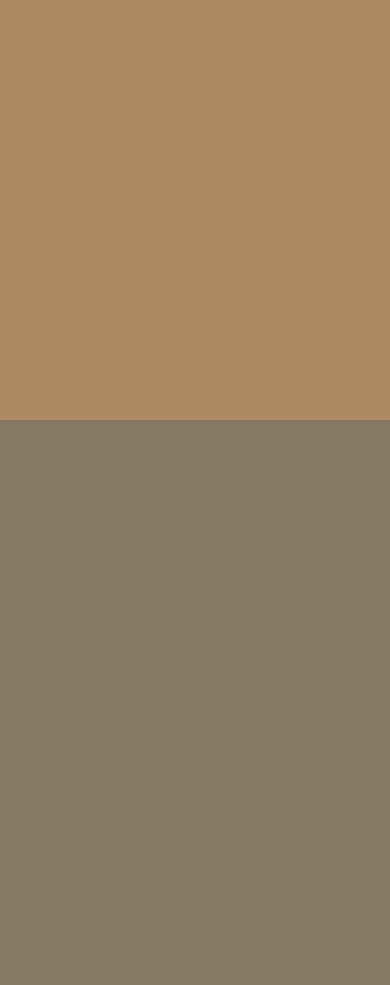
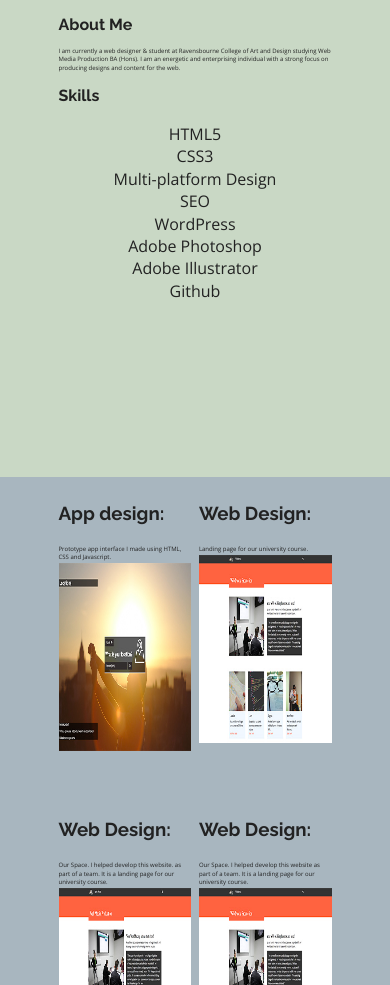
Before and after one commit to RajeevG96/Portfolio-Website, a plain HTML site: page index.html in a window 390 px wide. Shown: the part 1015-2000 px from the top of the page. Drawn offline with nearby package versions, Linux system fonts and the light colour scheme.

Commit message:
Stylesheet edits
(Mobile 1st)

```diff
--- a/css/style.css
+++ b/css/style.css
@@ -13,16 +13,22 @@ Look for PDF in portfolio assets folder
 
 /*Typography*/
 
+h1{
+    font-size: 1em;
+}
+
 h1, h2, h3, h4, h5 {
     font-family: 'Raleway', sans-serif;
 }
 
 p {
     font-family: 'Open Sans', sans-serif;
+    font-size: 0.1em;
 }
 
 li {
     font-family: 'Open Sans', sans-serif;
+    font-size: 1em;
 }
 
 a {
@@ -59,9 +65,11 @@ html {
 
 .sidebar {
     position: fixed;
-     width: 20%;
-     height: 100%;
-     background: #c5aa90;
+    width: 100%;
+    height: 25%;
+    background: #edd9c0;
+    z-index: 999;
+    top: 0;
 
 }
 
@@ -69,9 +77,16 @@ html {
     color: #281d10;
 }
 
-nav ul {
+.nav-container h1 {
+    font-size: 2em;
+    text-align: center;
+    margin: 0;
+}
+
+ul {
     list-style-type: none;
-    border-left: 2px solid #281d10;
+    padding: 0;
+    text-align: center;
 }
 
 nav ul li {
@@ -81,9 +96,8 @@ nav ul li {
 /*Whole page modifiers*/
 
 .content {
-     margin-left: 20%;
-     height: 100%;
-     width: 80%;
+    height: 75%;
+    width: 100%;
     position: relative;
     overflow: auto;
     z-index: 1;
@@ -95,64 +109,75 @@ nav ul li {
 
 .one {
     background-image: url(../img/bg.jpg);
-    height: 100%;
+    height: 75%;
     background-position: center;
     background-repeat: no-repeat;
     background-size: cover;
+    margin-top: 58%;
 }
 
 .one h1 {
-    color: #c5aa90;
+    color: #edd9c0;
     width: 44%;
 }
 
 /*2nd Section (About Me)*/
 
 .two {
-    background: #ac8a62;
+    background: #c9d8c5;
+    flex-direction: column;
+
 }
+
+.two div {
+    width: 70%;
+}
+
+
+
+
 
 /*3rd Section (Portfolio)*/
 
 .three {
-    background: #867864;
+    background: #a8b6bf;
+    flex-direction: row;
+    flex-wrap: wrap;
+}
+
+.three div {
+    height: 50%;
+    padding: 1%;
+    width: 36%;
+}
+
+.three img {
+    max-width: 100%;
+    height: 61%;
 }
 
 /*4th Section (Contact)*/
 
 .four {
-    background: #c5aa90;
-    flex-direction: column-reverse;
+    background: #edd9c0;
 }
 
-.footer {
-    width: 100%;
-    background: #ac8a62;
-    height: 15%;
+.hello {
+          height: 12em;
+          width: 12em;
+          background: #a45536;
+          color: white;
 }
+
+.hello h1 {
+          font-size: 3em;
+          margin-left: 0.5em;
+}
+
 
 /*Media Queries*/
 
 @media only screen
-  and (min-device-width: 220px)
-  and (max-device-width: 1024px){
+    and (min-device-width: 220px){
 
-      .sidebar{
-            width: 100%;
-            height: 30%;
-            z-index: 1;
 }
-
-      .content {
-          margin-left: 0;
-          width: 100%;
-          z-index: 0;
-          top: 30%;
-          height: 70%;
-      }
-
-      .one h1 {
-          font-size: 1em;
-          width: 71%;
-      }
-}
--- a/index.html
+++ b/index.html
@@ -38,12 +38,66 @@
             <h1>Hello my name is Rajeev Gill I am a freelance web designer based in London.</h1>
         </div>
 
-        <div class="content two" id="aboutMe"></div>
+        <div class="content two vert-center" id="aboutMe">
 
-        <div class="content three" id="portfolio"></div>
+             <div class="about">
+                  <h1>About Me</h1>
+                  <p>I am currently a web designer & student at Ravensbourne College of Art and Design studying Web Media Production BA (Hons). I am an energetic and enterprising individual with a strong focus
+                  on producing designs and content for the web.
+                  </p>
+              </div>
 
-        <div class="content four flex" id="contact">
+              <div class="skills">
+                  <h1>Skills</h1>
+                  <ul class="skills">
+                      <li>HTML5</li>
+                      <li>CSS3</li>
+                      <li>Multi-platform Design</li>
+                      <li>SEO</li>
+                      <li>WordPress</li>
+                      <li>Adobe Photoshop</li>
+                      <li>Adobe Illustrator</li>
+                      <li>Github</li>
+                  </ul>
+              </div>
 
+        </div>
+
+        <div class="content three vert-center" id="portfolio">
+
+            <div class="vert-center portfolio-one">
+                <h3>App design:</h3>
+                   <p>Prototype app interface I made using HTML, CSS and Javascript.</p>
+                <img src="img/portfolio/Locations1.jpg">
+            </div>
+
+
+            <div class="vert-center portfolio-two">
+                <h3>Web Design:</h3>
+                    <p>Landing page for our university course.</p>
+                <img src="img/portfolio/WMedia1.jpg">
+            </div>
+
+            <div class="vert-center portfolio-three">
+                <h3>Web Design:</h3>
+                    <p>Our Space. I helped develop this website. as part of a team. It is a landing page for our university course.</p>
+                <img src="img/portfolio/WMedia1.jpg">
+            </div>
+
+            <div class="vert-center portfolio-four">
+                <h3>Web Design:</h3>
+                    <p>Our Space. I helped develop this website as part of a team. It is a landing page for our university course.</p>
+                <img src="img/portfolio/WMedia1.jpg">
+            </div>
+
+            <a href="#seeMore"><h1>See more work</h1></a>
+
+        </div>
+
+        <div class="content four vert-center" id="contact">
+            <div class="hello vert-center">
+                <h1>Say Hello!</h1>
+            </div>
         </div>
 
 
```
Also changed, not shown: img/portfolio/Locations1.jpg (added), img/portfolio/Locations2.jpg (added), img/portfolio/Locations3.jpg (added), img/portfolio/Locations4.jpg (added), img/portfolio/WMedia1.jpg (added), img/portfolio/WMedia2.jpg (added). Lines whose indentation alone changed are shown as unchanged.
